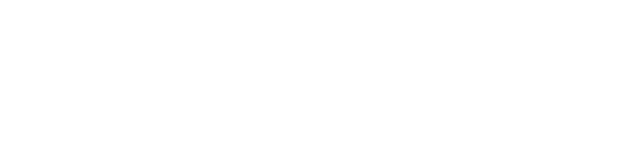
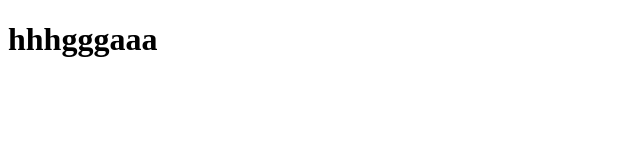
Before and after one commit to Sisyphusoftf2/real, a plain HTML site: page index.html in a window 1280 px wide. Shown: the whole page, without its empty margins (0-640 px from the left). Drawn offline with Linux system fonts and the light colour scheme.

Commit message:
add header

```diff
--- a/index.html
+++ b/index.html
@@ -6,6 +6,6 @@
     <title>AGH - test</title>
 </head>
 <body>
-
+    <h1>hhhgggaaa</h1>
 </body>
 </html>
```
